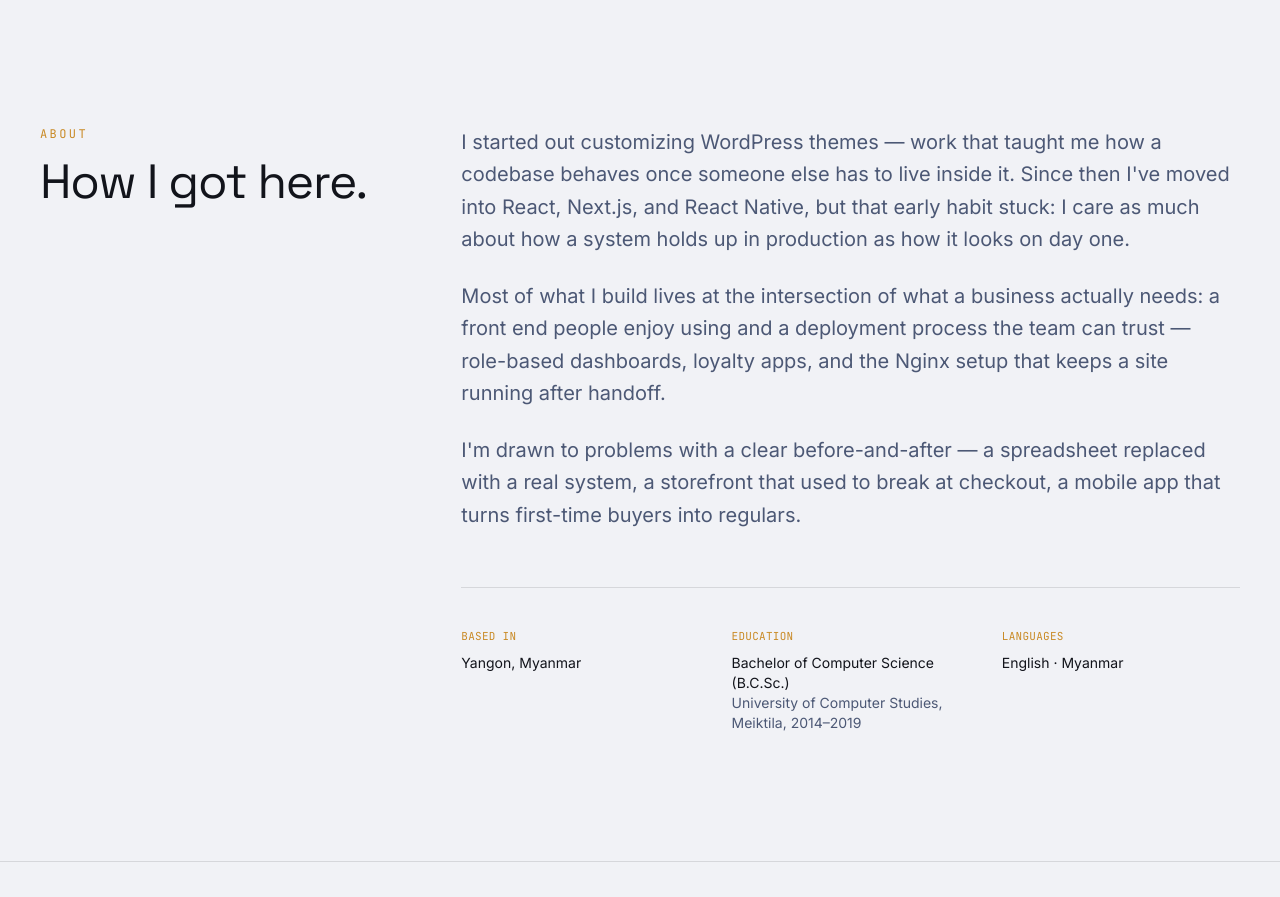
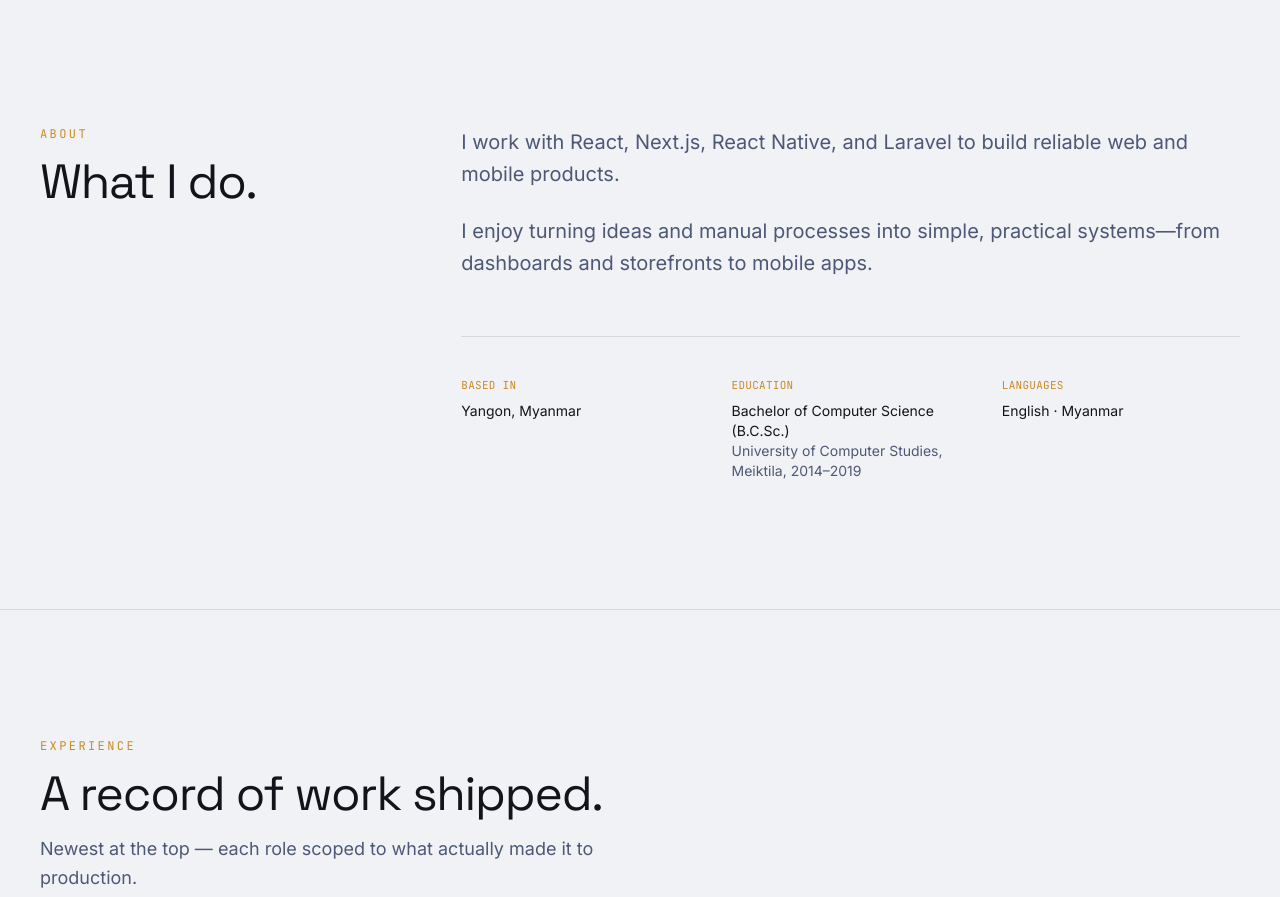
Before and after one commit to chawtharaphihtay/chawtharaphihtay.github.io, a Next.js app: page / in a window 1280 px wide. Shown: the part 1900-2797 px from the top of the page. Built offline with nearby package versions, Linux system fonts and the light colour scheme.

Commit message:
update contents

```diff
--- a/src/components/About.tsx
+++ b/src/components/About.tsx
@@ -8,32 +8,20 @@ export function About() {
       <div className="container-edit">
         <div className="grid grid-cols-1 gap-16 lg:grid-cols-12">
           <div className="lg:col-span-4">
-            <SectionHeading eyebrow="About" title="How I got here." />
+            <SectionHeading eyebrow="About" title="What I do." />
           </div>
 
           <div className="lg:col-span-8">
             <Reveal delay={0.05}>
               <div className="space-y-6 text-lg leading-relaxed text-ink-soft sm:text-xl">
                 <p>
-                  I started out customizing WordPress themes — work that
-                  taught me how a codebase behaves once someone else has to
-                  live inside it. Since then I&apos;ve moved into React,
-                  Next.js, and React Native, but that early habit stuck: I
-                  care as much about how a system holds up in production as
-                  how it looks on day one.
+                  I work with React, Next.js, React Native, and Laravel to
+                  build reliable web and mobile products.
                 </p>
                 <p>
-                  Most of what I build lives at the intersection of what a
-                  business actually needs: a front end people enjoy using and
-                  a deployment process the team can trust — role-based
-                  dashboards, loyalty apps, and the Nginx setup that keeps a
-                  site running after handoff.
-                </p>
-                <p>
-                  I&apos;m drawn to problems with a clear before-and-after — a
-                  spreadsheet replaced with a real system, a storefront that
-                  used to break at checkout, a mobile app that turns
-                  first-time buyers into regulars.
+                  I enjoy turning ideas and manual processes into simple,
+                  practical systems—from dashboards and storefronts to mobile
+                  apps.
                 </p>
               </div>
             </Reveal>
--- a/src/components/Contact.tsx
+++ b/src/components/Contact.tsx
@@ -21,8 +21,8 @@ export function Contact() {
           <p className="font-mono text-xs uppercase tracking-[0.2em] text-accent mb-6">
             Contact
           </p>
-          <h2 className="font-display text-4xl sm:text-6xl lg:text-7xl tracking-tight text-balance max-w-3xl">
-            Have an idea worth building?
+          <h2 className="font-display text-4xl sm:text-6xl tracking-tight text-balance max-w-3xl">
+            Let's build something useful.
           </h2>
           <p className="mt-6 max-w-xl text-lg text-ink-soft leading-relaxed">
             I&apos;m {personal.availability.toLowerCase()}. Tell me what
--- a/src/content/data.ts
+++ b/src/content/data.ts
@@ -13,7 +13,7 @@ export const personal = {
   tagline:
     "I build full-stack web products and mobile apps with Laravel, Vue.js, React, and Next.js — then take them all the way to production.",
   heroStatement:
-    "Shipping web and mobile products end-to-end: from full-stack features to production builds. I care about stable, maintainable software that people actually enjoy using.",
+    "Full-stack React and Laravel developer who ships production-ready web and mobile apps — from first commit to deployment.",
   resumeUrl: "/resume/chaw-tharaphi-htay-resume.pdf",
   availability: "Open to new opportunities · 1 month notice",
 };
@@ -97,7 +97,7 @@ export const projects: Project[] = [
     problem:
       "The stores needed fast, SEO-friendly storefronts with reliable payment integration and a deployment process the team could repeat.",
     solution:
-      "Implemented the storefronts with Next.js App Router and Tailwind CSS, wired up payment integration, and configured Nginx as a reverse proxy for production builds and restarts.",
+      "Implemented the storefronts with Next.js App Router and Tailwind CSS, wired up payment integration.",
     outcome:
       "Two live storefronts running in production, with a repeatable deploy process for future releases.",
     tech: ["Next.js", "Tailwind CSS", "Payments", "Nginx"],
@@ -161,13 +161,10 @@ export const experience: ExperienceEntry[] = [
     end: "Present",
     location: "Yangon, Myanmar",
     achievements: [
-      "Developed end-to-end full-stack features using Laravel, Vue.js, Inertia.js, Filament, REST APIs, and relational databases, covering backend services, frontend interfaces, and administration.",
-      "Designed and implemented reusable CRUD, CMS, reporting, filtering, pagination, and data-management modules for multiple business applications.",
-      "Built and integrated RESTful APIs with frontend applications, implementing validation, business logic, file management, and error handling.",
-      "Developed responsive web interfaces and resolved cross-device UI/UX and functional issues, ensuring consistent experiences across desktop and mobile.",
-      "Managed features across multiple projects from backend implementation through frontend integration, testing, bug fixing, code quality improvements, and deployment.",
+      "Maintained and extended warehouse management system, wedding planner admin panel, and medical laboratory information site using React, Filament and Laravel.",
+      "Resolved cross-device UI/UX issues and improved application performance across desktop and mobile.",
     ],
-    tech: ["Laravel", "Vue.js", "Inertia.js", "Filament", "REST APIs", "MySQL"],
+    tech: ["React", "Laravel", "Filament", "TanStack Query", "MySQL"],
   },
   {
     company: "Myanmar Software Integrated Solutions",
@@ -176,16 +173,10 @@ export const experience: ExperienceEntry[] = [
     end: "Feb 2026",
     location: "Yangon, Myanmar",
     achievements: [
-      "Built and maintained information-based websites using Next.js (App Router) with SEO-friendly structure and responsive UI.",
-      "Developed a customer loyalty mobile application using React Native CLI, supporting rewards, promotions, and engagement features.",
-      "Maintained two eCommerce websites on Next.js (App Router), including payment integration.",
-      "Built a Training Attendance Management System with role-based dashboards, reports, and attendance tracking, using Vite.",
-      "Actively maintained a job search website, delivering UI updates and feature improvements based on customer requirements.",
-        "Improved front-end load times by implementing code-splitting and lazy loading in Vite, optimizing image assets, and reducing overall JavaScript bundle size.",
-      "Collaborated with team lead and team members to follow best practices and improve application stability and maintainability.",
-      "Handled production deployment of Next.js websites, configuring Nginx reverse proxy and managing build updates and service restarts.",
+      "Developed 5+ production apps — eCommerce platforms, a loyalty app, and a training management system — using Next.js and React Native.",
+      "Optimized front-end performance with code-splitting, lazy loading, and asset optimization in Vite.",
     ],
-    tech: ["React", "Next.js", "React Native", "Vite", "Tailwind CSS", "Nginx"],
+    tech: ["React", "Next.js", "React Native", "Vite", "Tailwind CSS"],
   },
   {
     company: "World Wide Myanmar Co., Ltd",
@@ -194,9 +185,8 @@ export const experience: ExperienceEntry[] = [
     end: "Jan 2024",
     location: "Yangon, Myanmar",
     achievements: [
-      "Developed and customized WordPress websites under senior guidance, integrating WooCommerce and essential plugins.",
-      "Customized PHP-based themes and templates to meet project requirements and improve functionality.",
-      "Edited and optimized images for websites using Photoshop to improve visual appeal and performance.",
+      "Built and customized WordPress sites with WooCommerce, PHP themes, and plugin integrations.",
+      "Optimized images and site assets using Photoshop to improve load times and visual quality.",
     ],
     tech: ["WordPress", "WooCommerce", "PHP"],
   },
@@ -207,9 +197,8 @@ export const experience: ExperienceEntry[] = [
     end: "May 2020",
     location: "Yangon, Myanmar",
     achievements: [
-      "Collaborated with the team to modify and enhance existing APIs built in Golang to meet project requirements.",
-      "Restructured an application service API with Golang, working closely with senior engineers and a UI engineer to ship new features.",
-      "Wrote clear technical documentation of API changes and service components for smooth knowledge transfer.",
+      "Restructured and enhanced Golang APIs, shipping new features in collaboration with senior engineers.",
+      "Documented API changes and service components for smooth knowledge transfer.",
     ],
     tech: ["Golang", "REST APIs"],
   },
@@ -220,8 +209,8 @@ export const experience: ExperienceEntry[] = [
     end: "Aug 2019",
     location: "Yangon, Myanmar",
     achievements: [
-      "Collected requirements and implemented the setup module for a Point of Sale (POS) system.",
-      "Developed a Travel & Tour demo project using HTML, CSS, JavaScript, Bootstrap, PHP, and MySQL.",
+      "Implemented the setup module for a Point of Sale (POS) system from collected requirements.",
+      "Built a Travel & Tour demo project with PHP, MySQL, and Bootstrap.",
     ],
     tech: ["PHP", "MySQL", "Bootstrap"],
   },
@@ -238,23 +227,15 @@ export type SkillCategory = {
 export const skillCategories: SkillCategory[] = [
   {
     label: "Frontend",
-    skills: ["React.js", "Next.js (App Router)", "Vue.js", "Vite", "TypeScript", "Tailwind CSS"],
+    skills: ["React", "React Native", "Next.js", "Tailwind CSS", "TypeScript"],
   },
   {
     label: "State & Data",
-    skills: ["Redux", "Zustand", "React Context API", "Inertia.js", "REST APIs"],
+    skills: ["Zustand", "Redux", "TanStack Query"],
   },
   {
-    label: "Mobile",
-    skills: ["React Native", "React Native CLI"],
-  },
-  {
-    label: "CMS & Server-Side",
-    skills: ["Laravel", "Filament", "WordPress", "WooCommerce", "PHP"],
-  },
-  {
-    label: "Tooling & Ops",
-    skills: ["Git / GitHub", "Nginx"],
+    label: "Backend",
+    skills: ["Laravel", "Filament", "PHP", "MySQL"],
   },
 ];
 
```
